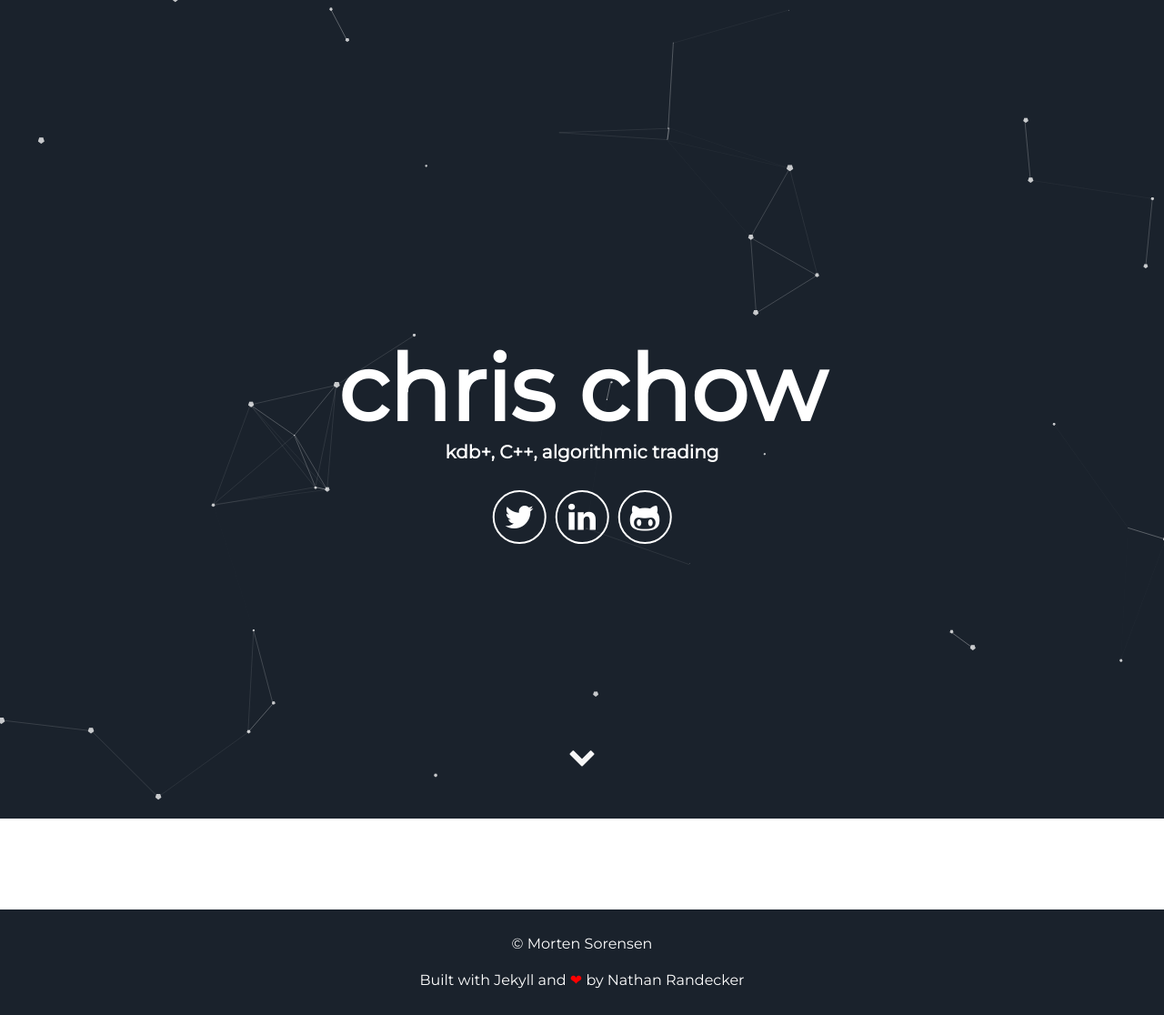
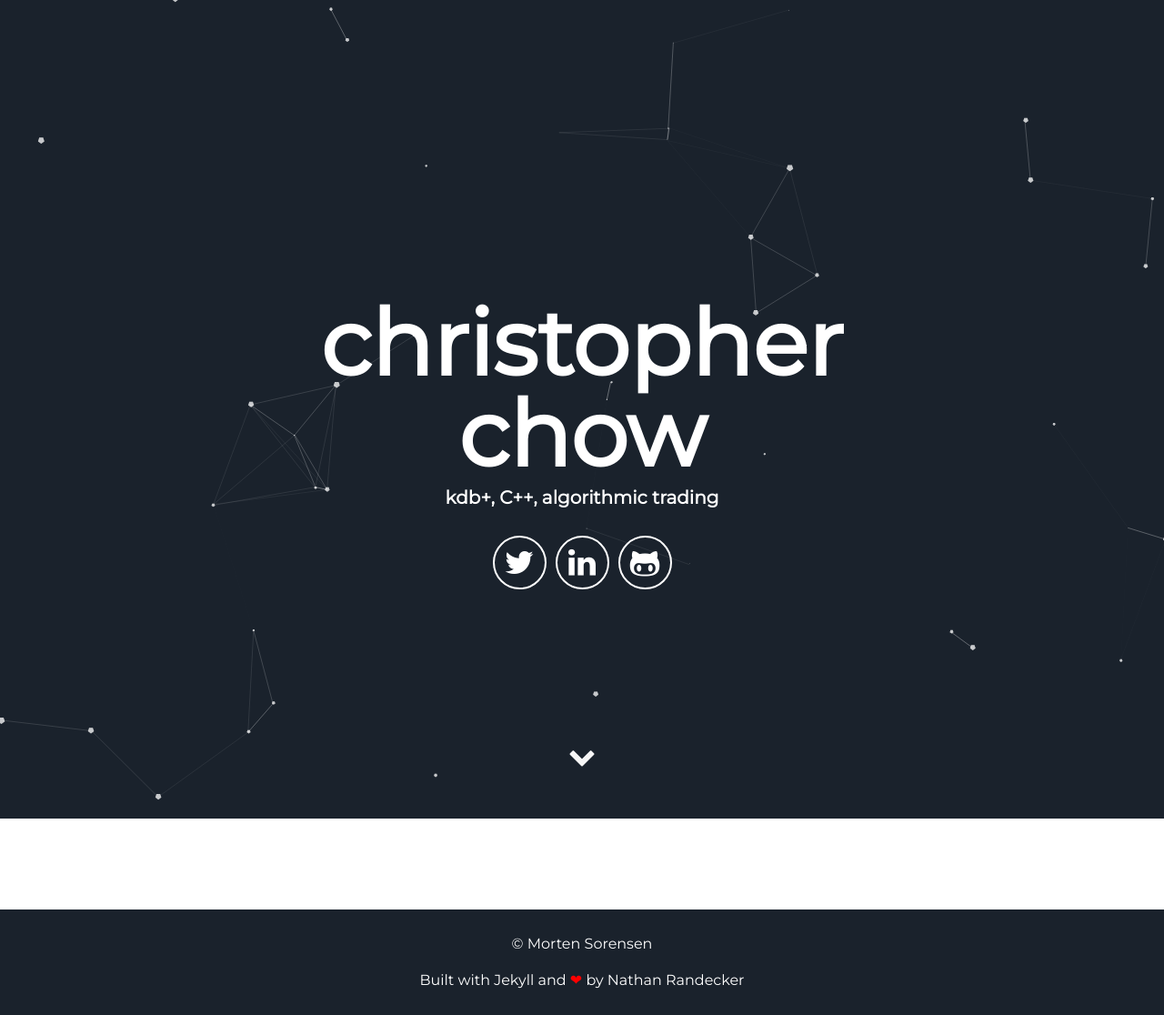
Before and after one commit to acemagi/acemagi.github.io, a Jekyll site: the page built from index.html, in a window 1280 px wide. Shown: the whole page at 91% size. Built offline with Jekyll 4.4.1, drawn with Linux system fonts in a browser that asks for light colours.

Commit message:
Update _config.yml

```diff
--- a/_config.yml
+++ b/_config.yml
@@ -1,11 +1,11 @@
 # Site settings
-title: morten.lol
+title: christopher chow
 description: My personal website
 # baseurl: "/particle" # the subpath of your site, e.g. /blog
 # url: "localhost:3000" # the base hostname & protocol for your site e.g. http://willianjusten.com.br
 
 # User settings
-username: chris chow
+username: christopher chow
 user_description: kdb+, C++, algorithmic trading
 user_title: kdb+, C++, algorithmic trading
 twitter_username: mortensorensen
```
